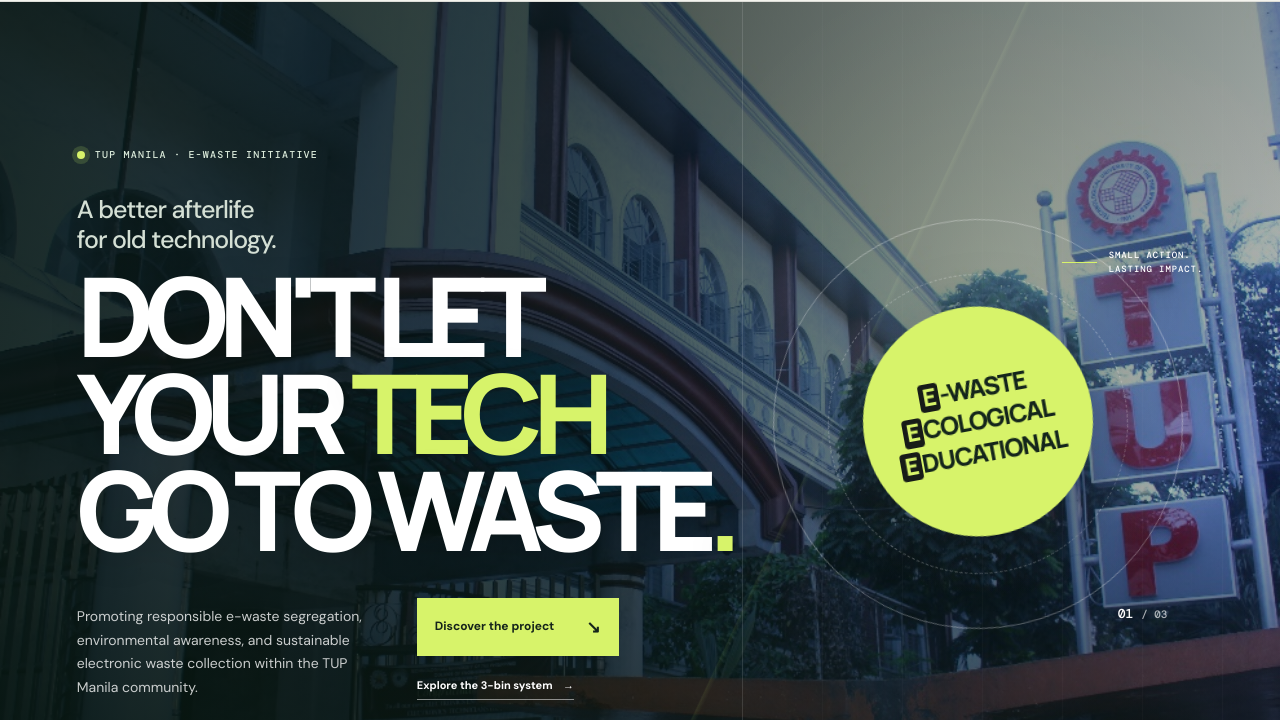
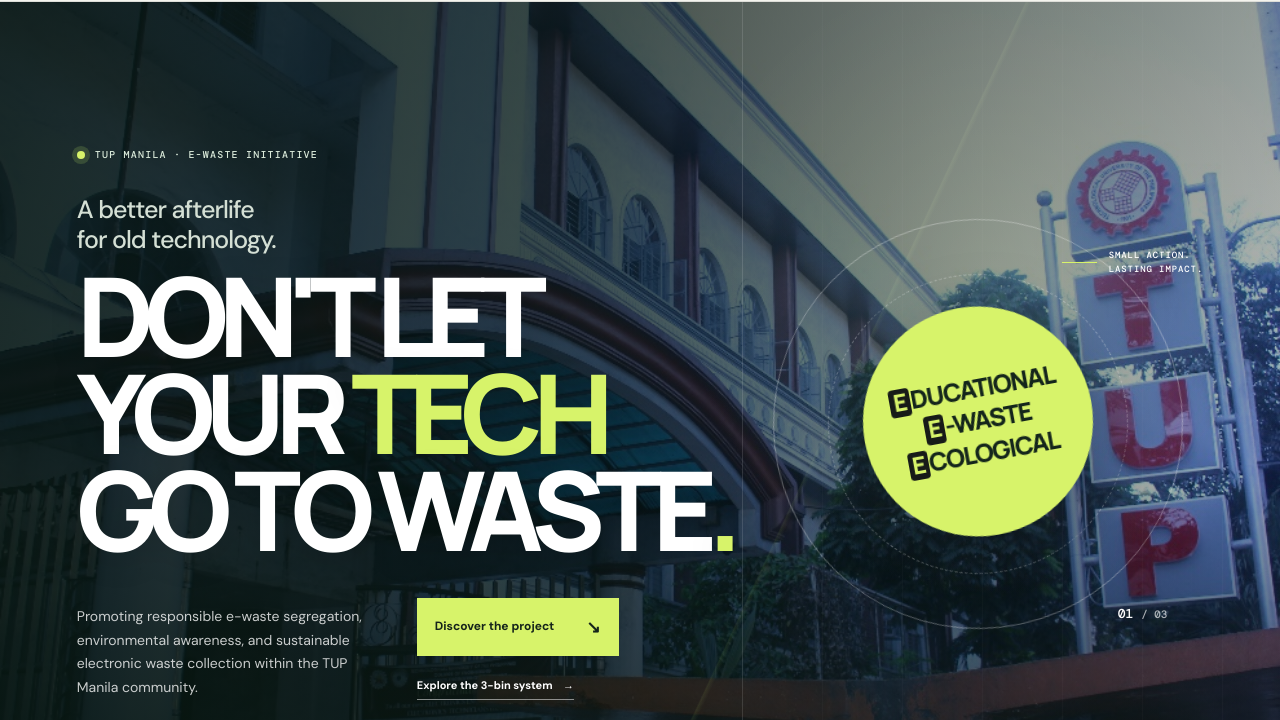
Before and after one commit to johnserpajuan/Project-TUP-E-an, a plain HTML site: page index.html in a window 1280 px wide. Shown: the part 80-800 px from the top of the page. Drawn offline with nearby package versions, Linux system fonts and the light colour scheme.

Commit message:
typo  fix

```diff
--- a/index.html
+++ b/index.html
@@ -5,7 +5,7 @@
   <meta name="viewport" content="width=device-width, initial-scale=1.0">
   <meta name="theme-color" content="#f4f4ee">
   <meta name="description" content="Project TUP-E-an — a campus e-waste awareness and collection initiative at TUP Manila.">
-  <title>Project TUP-E-an — Rethink. Recover. Renew.</title>
+  <title>Project TUP-E-an — Educational. E-Waste. Ecological.</title>
   <link rel="preconnect" href="https://fonts.googleapis.com">
   <link rel="preconnect" href="https://fonts.gstatic.com" crossorigin>
   <link href="https://fonts.googleapis.com/css2?family=DM+Mono:wght@400;500&family=DM+Sans:wght@400;500;600;700&family=Manrope:wght@400;500;600;700;800&display=swap" rel="stylesheet">
@@ -40,7 +40,7 @@
       </div>
       <div class="hero-art reveal reveal-delay">
         <div class="hero-orbit orbit-one"></div><div class="hero-orbit orbit-two"></div>
-        <div class="hero-stamp" aria-label="E-waste, ecological, educational"><span class="stamp-line"><span class="stamp-e">E</span>-WASTE</span><span class="stamp-line"><span class="stamp-e">E</span>COLOGICAL</span><span class="stamp-line"><span class="stamp-e">E</span>DUCATIONAL</span></div>
+        <div class="hero-stamp" aria-label="E-waste, ecological, educational"><span class="stamp-line"><span class="stamp-e">E</span>DUCATIONAL</span><span class="stamp-line"><span class="stamp-e">E</span>-WASTE</span><span class="stamp-line"><span class="stamp-e">E</span>COLOGICAL</span></div>
         <div class="hero-note"><span class="note-line"></span><span>SMALL ACTION.<br>LASTING IMPACT.</span></div>
         <div class="hero-number">01 <small>/ 03</small></div>
       </div>
```
